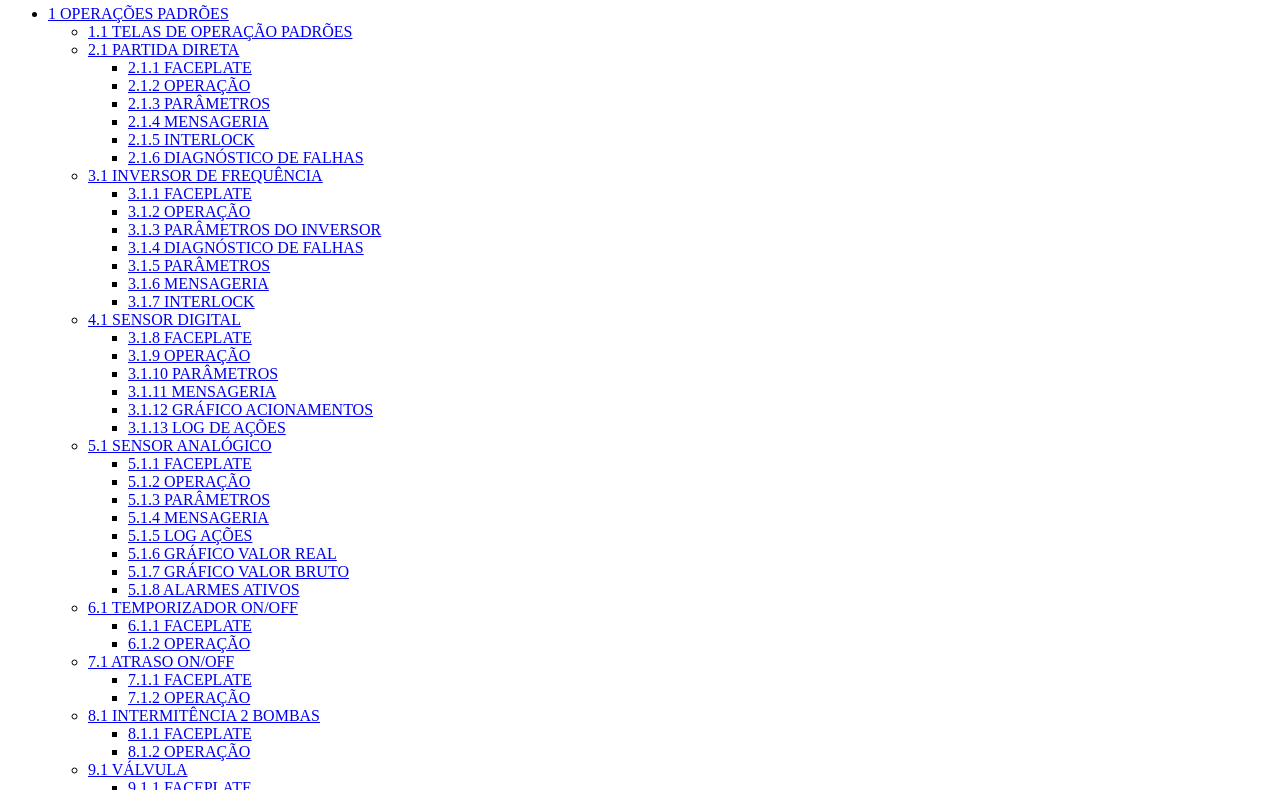
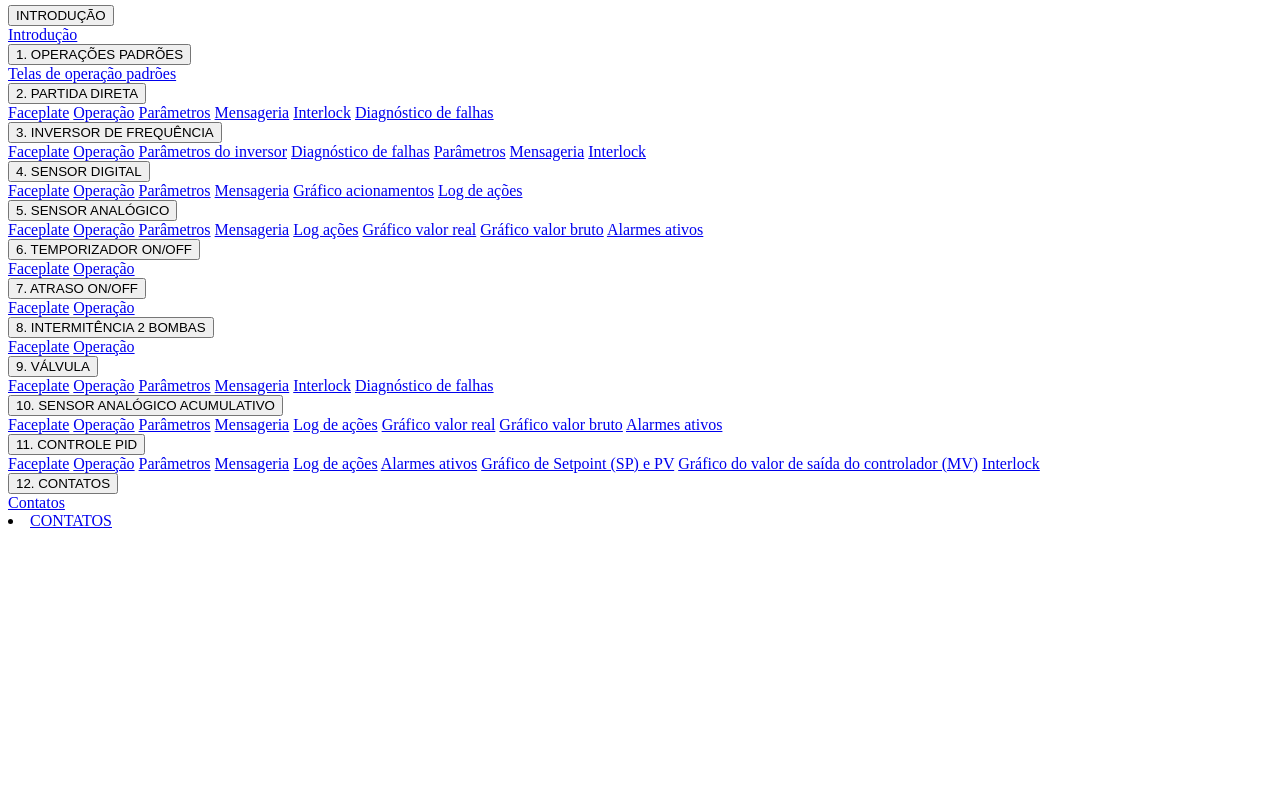
Before and after one commit to joaopaulomarasca/manualAutomazoom, a plain HTML site: page index.html in a window 1280 px wide. Shown: the part 62-852 px from the top of the page. After the commit the page ends 800 px from the top, so only its background shows below. Drawn offline with Linux system fonts and the light colour scheme.

Commit message:
Tela Inicial

```diff
--- a/index.html
+++ b/index.html
@@ -6,133 +6,144 @@
 </head>
 <body>
 
-  <nav id="sumario">
-    <h2>SUMÁRIO</h2>
-    <ul>
-
-
-      <li>
-        <a href="#sec-1">1 OPERAÇÕES PADRÕES</a>
-        <ul>
-          <li><a href="#sec-1-1">1.1 TELAS DE OPERAÇÃO PADRÕES</a></li>
-
-          <li>
-            <a href="#sec-2-1">2.1 PARTIDA DIRETA</a>
-            <ul>
-              <li><a href="#sec-2-1-1">2.1.1 FACEPLATE</a></li>
-              <li><a href="#sec-2-1-2">2.1.2 OPERAÇÃO</a></li>
-              <li><a href="#sec-2-1-3">2.1.3 PARÂMETROS</a></li>
-              <li><a href="#sec-2-1-4">2.1.4 MENSAGERIA</a></li>
-              <li><a href="#sec-2-1-5">2.1.5 INTERLOCK</a></li>
-              <li><a href="#sec-2-1-6">2.1.6 DIAGNÓSTICO DE FALHAS</a></li>
-            </ul>
-          </li>
-
-          <li>
-            <a href="#sec-3-1">3.1 INVERSOR DE FREQUÊNCIA</a>
-            <ul>
-              <li><a href="#sec-3-1-1">3.1.1 FACEPLATE</a></li>
-              <li><a href="#sec-3-1-2">3.1.2 OPERAÇÃO</a></li>
-              <li><a href="#sec-3-1-3">3.1.3 PARÂMETROS DO INVERSOR</a></li>
-              <li><a href="#sec-3-1-4">3.1.4 DIAGNÓSTICO DE FALHAS</a></li>
-              <li><a href="#sec-3-1-5">3.1.5 PARÂMETROS</a></li>
-              <li><a href="#sec-3-1-6">3.1.6 MENSAGERIA</a></li>
-              <li><a href="#sec-3-1-7">3.1.7 INTERLOCK</a></li>
-            </ul>
-          </li>
-
-          <li>
-            <a href="#sec-4-1">4.1 SENSOR DIGITAL</a>
-            <ul>
-              <li><a href="#sec-4-1-1">3.1.8 FACEPLATE</a></li>
-              <li><a href="#sec-4-1-2">3.1.9 OPERAÇÃO</a></li>
-              <li><a href="#sec-4-1-3">3.1.10 PARÂMETROS</a></li>
-              <li><a href="#sec-4-1-4">3.1.11 MENSAGERIA</a></li>
-              <li><a href="#sec-4-1-5">3.1.12 GRÁFICO ACIONAMENTOS</a></li>
-              <li><a href="#sec-4-1-6">3.1.13 LOG DE AÇÕES</a></li>
-            </ul>
-          </li>
-
-          <li>
-            <a href="#sec-5-1">5.1 SENSOR ANALÓGICO</a>
-            <ul>
-              <li><a href="#sec-5-1-1">5.1.1 FACEPLATE</a></li>
-              <li><a href="#sec-5-1-2">5.1.2 OPERAÇÃO</a></li>
-              <li><a href="#sec-5-1-3">5.1.3 PARÂMETROS</a></li>
-              <li><a href="#sec-5-1-4">5.1.4 MENSAGERIA</a></li>
-              <li><a href="#sec-5-1-5">5.1.5 LOG AÇÕES</a></li>
-              <li><a href="#sec-5-1-6">5.1.6 GRÁFICO VALOR REAL</a></li>
-              <li><a href="#sec-5-1-7">5.1.7 GRÁFICO VALOR BRUTO</a></li>
-              <li><a href="#sec-5-1-8">5.1.8 ALARMES ATIVOS</a></li>
-            </ul>
-          </li>
-
-          <li>
-            <a href="#sec-6-1">6.1 TEMPORIZADOR ON/OFF</a>
-            <ul>
-              <li><a href="#sec-6-1-1">6.1.1 FACEPLATE</a></li>
-              <li><a href="#sec-6-1-2">6.1.2 OPERAÇÃO</a></li>
-            </ul>
-          </li>
-
-          <li>
-            <a href="#sec-7-1">7.1 ATRASO ON/OFF</a>
-            <ul>
-              <li><a href="#sec-7-1-1">7.1.1 FACEPLATE</a></li>
-              <li><a href="#sec-7-1-2">7.1.2 OPERAÇÃO</a></li>
-            </ul>
-          </li>
-
-          <li>
-            <a href="#sec-8-1">8.1 INTERMITÊNCIA 2 BOMBAS</a>
-            <ul>
-              <li><a href="#sec-8-1-1">8.1.1 FACEPLATE</a></li>
-              <li><a href="#sec-8-1-2">8.1.2 OPERAÇÃO</a></li>
-            </ul>
-          </li>
-
-          <li>
-            <a href="#sec-9-1">9.1 VÁLVULA</a>
-            <ul>
-              <li><a href="#sec-9-1-1">9.1.1 FACEPLATE</a></li>
-              <li><a href="#sec-9-1-2">9.1.2 OPERAÇÃO</a></li>
-              <li><a href="#sec-9-1-3">9.1.3 PARÂMETROS</a></li>
-              <li><a href="#sec-9-1-4">9.1.4 MENSAGERIA</a></li>
-              <li><a href="#sec-9-1-5">9.1.5 INTERLOCK</a></li>
-              <li><a href="#sec-9-1-6">9.1.6 DIAGNÓSTICO DE FALHAS</a></li>
-            </ul>
-          </li>
-
-          <li>
-            <a href="#sec-10-1">10.1 SENSOR ANALÓGICO ACUMULATIVO</a>
-            <ul>
-              <li><a href="#sec-10-1-1">10.1.1 FACEPLATE</a></li>
-              <li><a href="#sec-10-1-2">10.1.2 OPERAÇÃO</a></li>
-              <li><a href="#sec-10-1-3">10.1.3 PARÂMETROS</a></li>
-              <li><a href="#sec-10-1-4">10.1.4 MENSAGERIA</a></li>
-              <li><a href="#sec-10-1-5">10.1.5 LOG DE AÇÕES</a></li>
-              <li><a href="#sec-10-1-6">10.1.6 GRÁFICO VALOR REAL</a></li>
-              <li><a href="#sec-10-1-7">10.1.7 GRÁFICO VALOR BRUTO</a></li>
-              <li><a href="#sec-10-1-8">10.1.8 ALARMES ATIVOS</a></li>
-            </ul>
-          </li>
-
-          <li>
-            <a href="#sec-11-1">11.1 CONTROLE PID</a>
-            <ul>
-              <li><a href="#sec-11-1-1">11.1.1 FACEPLATE</a></li>
-              <li><a href="#sec-11-1-2">11.1.2 OPERAÇÃO</a></li>
-              <li><a href="#sec-11-1-3">11.1.3 PARÂMETROS</a></li>
-              <li><a href="#sec-11-1-4">11.1.4 MENSAGERIA</a></li>
-              <li><a href="#sec-11-1-5">11.1.5 LOG DE AÇÕES</a></li>
-              <li><a href="#sec-11-1-6">11.1.6 ALARMES ATIVOS</a></li>
-              <li><a href="#sec-11-1-7">11.1.7 GRÁFICO DE SETPOINT (SP) E PV</a></li>
-              <li><a href="#sec-11-1-8">11.1.8 GRÁFICO DO VALOR DE SAÍDA DO CONTROLADOR (MV)</a></li>
-              <li><a href="#sec-11-1-9">11.1.9 INTERLOCK</a></li>
-            </ul>
-          </li>
-
-          <li><a href="#sec-12-1">12.1 CONTATOS</a></li>
+<!DOCTYPE html>
+<html lang="pt-BR">
+<head>
+<meta charset="UTF-8">
+<meta name="viewport" content="width=device-width, initial-scale=1.0">
+<title>Menu de Navegação</title>
+</head>
+<body>
+<nav class="navbar">
+<h2>MANUAL</h2>
+<div class="menu-item">
+<button class="menu-title">INTRODUÇÃO</button>
+<div class="submenu">
+<a href="#introducao">Introdução</a>
+</div>
+</div>
+<div class="menu-item">
+<button class="menu-title">1. OPERAÇÕES PADRÕES</button>
+<div class="submenu">
+<a href="#operacoes">Telas de operação padrões</a>
+</div>
+</div>
+<div class="menu-item">
+<button class="menu-title">2. PARTIDA DIRETA</button>
+<div class="submenu">
+<a href="#partida-faceplate">Faceplate</a>
+<a href="#partida-operacao">Operação</a>
+<a href="#partida-parametros">Parâmetros</a>
+<a href="#partida-mensageria">Mensageria</a>
+<a href="#partida-interlock">Interlock</a>
+<a href="#partida-falhas">Diagnóstico de falhas</a>
+</div>
+</div>
+<div class="menu-item">
+<button class="menu-title">3. INVERSOR DE FREQUÊNCIA</button>
+<div class="submenu">
+<a href="#inversor-faceplate">Faceplate</a>
+<a href="#inversor-operacao">Operação</a>
+<a href="#inversor-parametros-inversor">Parâmetros do inversor</a>
+<a href="#inversor-falhas">Diagnóstico de falhas</a>
+<a href="#inversor-parametros">Parâmetros</a>
+<a href="#inversor-mensageria">Mensageria</a>
+<a href="#inversor-interlock">Interlock</a>
+</div>
+</div>
+<div class="menu-item">
+<button class="menu-title">4. SENSOR DIGITAL</button>
+<div class="submenu">
+<a href="#digital-faceplate">Faceplate</a>
+<a href="#digital-operacao">Operação</a>
+<a href="#digital-parametros">Parâmetros</a>
+<a href="#digital-mensageria">Mensageria</a>
+<a href="#digital-grafico">Gráfico acionamentos</a>
+<a href="#digital-log">Log de ações</a>
+</div>
+</div>
+<div class="menu-item">
+<button class="menu-title">5. SENSOR ANALÓGICO</button>
+<div class="submenu">
+<a href="#analogico-faceplate">Faceplate</a>
+<a href="#analogico-operacao">Operação</a>
+<a href="#analogico-parametros">Parâmetros</a>
+<a href="#analogico-mensageria">Mensageria</a>
+<a href="#analogico-log">Log ações</a>
+<a href="#analogico-real">Gráfico valor real</a>
+<a href="#analogico-bruto">Gráfico valor bruto</a>
+<a href="#analogico-alarmes">Alarmes ativos</a>
+</div>
+</div>
+<div class="menu-item">
+<button class="menu-title">6. TEMPORIZADOR ON/OFF</button>
+<div class="submenu">
+<a href="#temporizador-faceplate">Faceplate</a>
+<a href="#temporizador-operacao">Operação</a>
+</div>
+</div>
+<div class="menu-item">
+<button class="menu-title">7. ATRASO ON/OFF</button>
+<div class="submenu">
+<a href="#atraso-faceplate">Faceplate</a>
+<a href="#atraso-operacao">Operação</a>
+</div>
+</div>
+<div class="menu-item">
+<button class="menu-title">8. INTERMITÊNCIA 2 BOMBAS</button>
+<div class="submenu">
+<a href="#intermitencia-faceplate">Faceplate</a>
+<a href="#intermitencia-operacao">Operação</a>
+</div>
+</div>
+<div class="menu-item">
+<button class="menu-title">9. VÁLVULA</button>
+<div class="submenu">
+<a href="#valvula-faceplate">Faceplate</a>
+<a href="#valvula-operacao">Operação</a>
+<a href="#valvula-parametros">Parâmetros</a>
+<a href="#valvula-mensageria">Mensageria</a>
+<a href="#valvula-interlock">Interlock</a>
+<a href="#valvula-falhas">Diagnóstico de falhas</a>
+</div>
+</div>
+<div class="menu-item">
+<button class="menu-title">10. SENSOR ANALÓGICO ACUMULATIVO</button>
+<div class="submenu">
+<a href="#acumulativo-faceplate">Faceplate</a>
+<a href="#acumulativo-operacao">Operação</a>
+<a href="#acumulativo-parametros">Parâmetros</a>
+<a href="#acumulativo-mensageria">Mensageria</a>
+<a href="#acumulativo-log">Log de ações</a>
+<a href="#acumulativo-real">Gráfico valor real</a>
+<a href="#acumulativo-bruto">Gráfico valor bruto</a>
+<a href="#acumulativo-alarmes">Alarmes ativos</a>
+</div>
+</div>
+<div class="menu-item">
+<button class="menu-title">11. CONTROLE PID</button>
+<div class="submenu">
+<a href="#pid-faceplate">Faceplate</a>
+<a href="#pid-operacao">Operação</a>
+<a href="#pid-parametros">Parâmetros</a>
+<a href="#pid-mensageria">Mensageria</a>
+<a href="#pid-log">Log de ações</a>
+<a href="#pid-alarmes">Alarmes ativos</a>
+<a href="#pid-sp-pv">Gráfico de Setpoint (SP) e PV</a>
+<a href="#pid-mv">Gráfico do valor de saída do controlador (MV)</a>
+<a href="#pid-interlock">Interlock</a>
+</div>
+</div>
+<div class="menu-item">
+<button class="menu-title">12. CONTATOS</button>
+<div class="submenu">
+<a href="#contatos">Contatos</a>
+</div>
+</div>
+</nav>
+</body>
+</html>
+<li><a href="CONTATOS">CONTATOS</a></li>
         </ul>
       </li>
     </ul>
```
